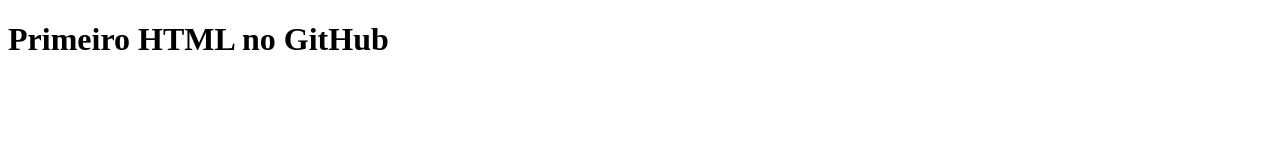
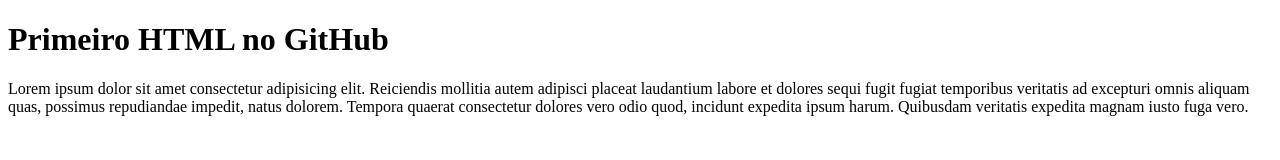
Before and after one commit to cxstapedro1x/test-git, a plain HTML site: page index.html in a window 1280 px wide. Drawn offline with Linux system fonts and the light colour scheme.

Commit message:
Inclusão de paragrafo

```diff
--- a/index.html
+++ b/index.html
@@ -8,6 +8,7 @@
 </head>
 <body>
     <h1>Primeiro HTML no GitHub</h1>
+    Lorem ipsum dolor sit amet consectetur adipisicing elit. Reiciendis mollitia autem adipisci placeat laudantium labore et dolores sequi fugit fugiat temporibus veritatis ad excepturi omnis aliquam quas, possimus repudiandae impedit, natus dolorem. Tempora quaerat consectetur dolores vero odio quod, incidunt expedita ipsum harum. Quibusdam veritatis expedita magnam iusto fuga vero.
 
 </body>
 </html>
```
